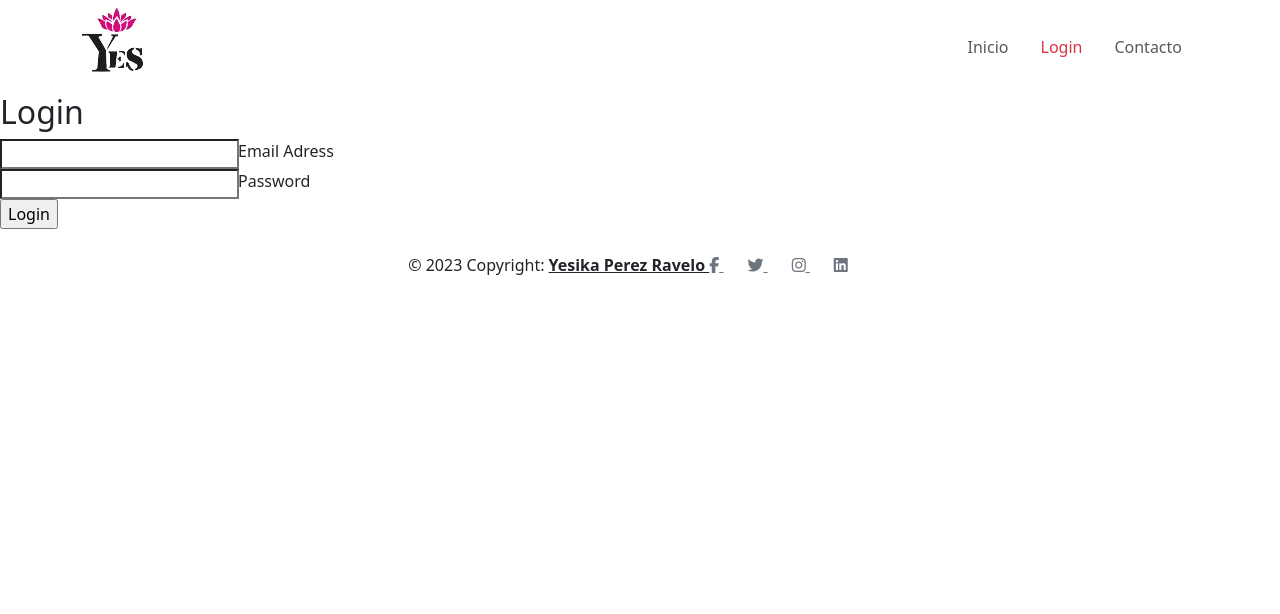
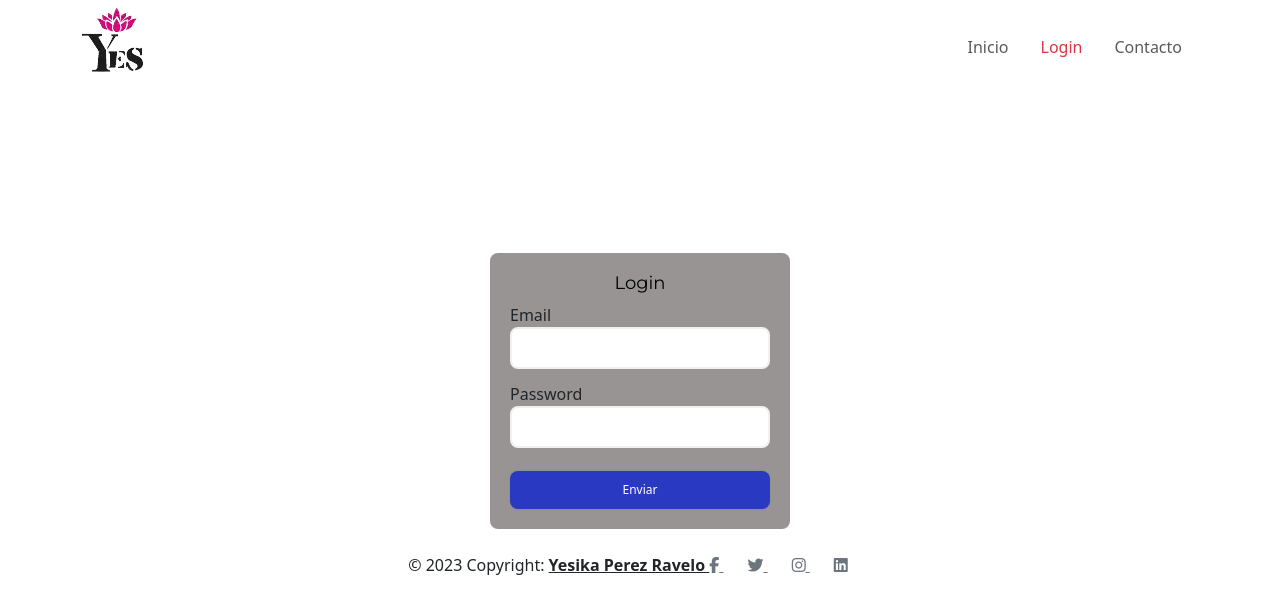
Before and after one commit to YesikaPerezRavelo/FitnessPlanYes, a plain HTML site: page pages/login.html in a window 1280 px wide. Drawn offline with nearby package versions, Linux system fonts and the light colour scheme.

Commit message:
organizando

```diff
--- a/css/style.css
+++ b/css/style.css
@@ -6,13 +6,13 @@ body {
   width: 300px;
   margin: 20vh auto 0 auto;
   padding: 20px;
-  background-color: whitesmoke;
-  border-radius: 4px;
+  background-color: rgb(153, 148, 148);
+  border-radius: 8px;
   font-size: 12px;
 }
 
 #form h1 {
-  color: #0f2027;
+  color: black;
   text-align: center;
   font-family: "Montserrat", sans-serif;
   font-size: large;
@@ -25,12 +25,13 @@ body {
   color: white;
   background-color: rgb(41, 57, 194);
   border: none;
-  border-radius: 4px;
+  border-radius: 8px;
 }
 
 .input-control {
   display: flex;
   flex-direction: column;
+  font-size: medium;
 }
 
 .input-control input {
@@ -40,6 +41,7 @@ body {
   font-size: 12px;
   padding: 10px;
   width: 100%;
+  border-radius: 8px;
 }
 
 .input-control input:focus {
@@ -47,7 +49,7 @@ body {
 }
 
 .input-control.success input {
-  border-color: grey;
+  border-color: rgb(109, 108, 108);
 }
 
 .input-control.error input {
--- a/pages/login.html
+++ b/pages/login.html
@@ -70,23 +70,23 @@
         </nav>
       </header>
 
-<div class="login-wrapper">
-    <form action="" class="form">
-<h2>Login</h2>
-<div class="input-group">
-    <input type="text" name="loginUser" id="email" required />
-    <label for="loginUser">Email Adress</label>
-</div>
+      <div class="container">
+        <form id="form" action="/">
+            <h1>Login</h1>
+            <div class="input-control">
+                <label for="email">Email</label>
+                <input id="email" name="email" type="text">
+                <div class="error"></div>
+            </div>
+            <div class="input-control">
+                <label for="password">Password</label>
+                <input id="password"name="password" type="password">
+                <div class="error"></div>
+            </div>
 
-<div class="input-group">
-    <input type="password" name="loginPassword" id="password" required />
-
-    <label for="loginPassword">Password</label>
-</div>
-
-<input type="submit" value="Login" class="submit-btn"/>
-    </form>
-</div>
+            <button type="submit" id="sendInfo">Enviar</button>
+        </form>
+    </div>
 
 
 <!-- Footer -->
```
Also changed, not shown: index.html (+4 -4 lines), pages/contact.html (+12 -20 lines), js/contacto.js (renamed from js/contact.js).
